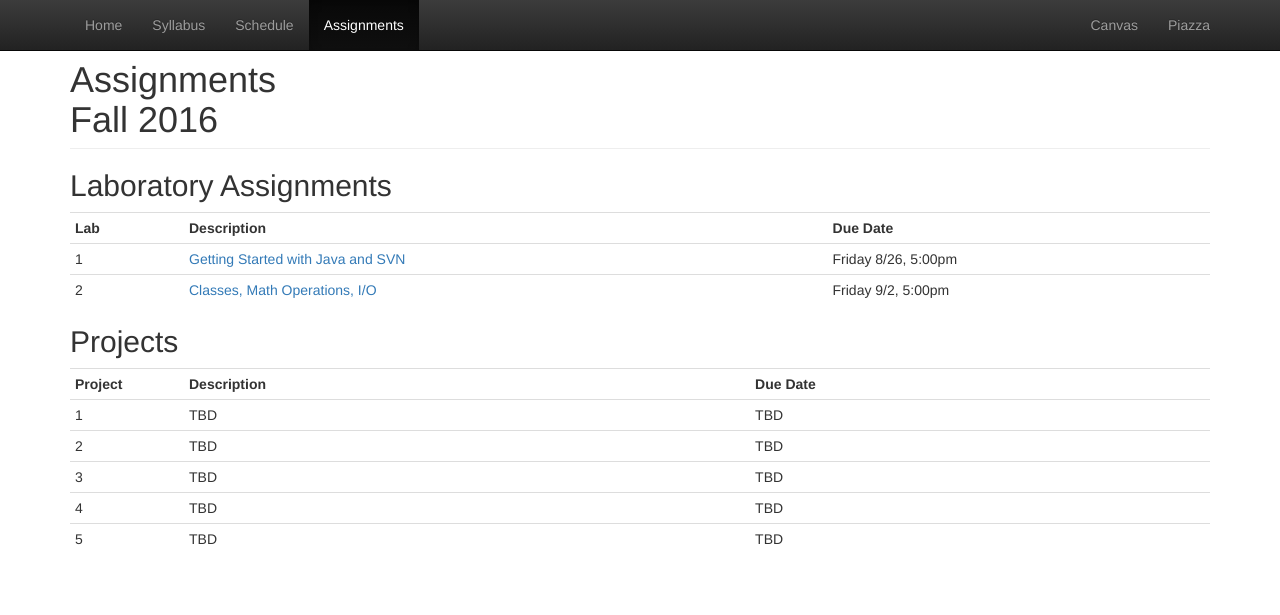
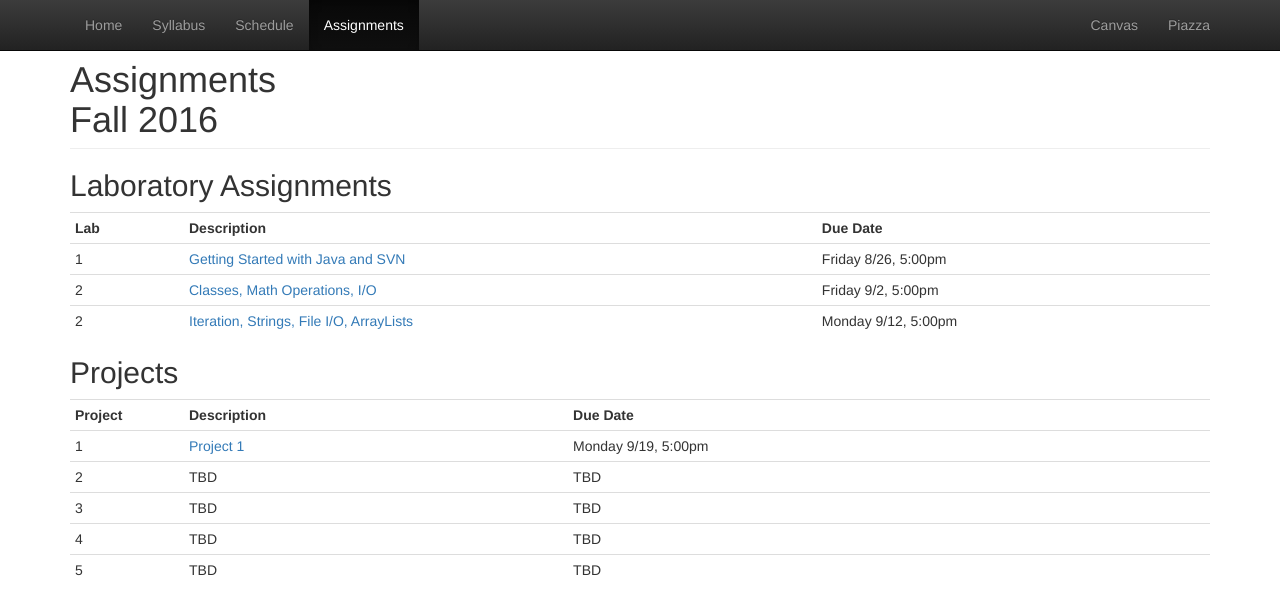
Before and after one commit to CS112-F16/cs112-f16.github.io, a Jekyll site: the page built from assignments.html, in a window 1280 px wide. Shown: the top 615 px of the page. Built offline with Jekyll 4.4.1, drawn with Linux system fonts in a browser that asks for light colours.

Commit message:
add lab 3 and project 1

```diff
--- a/assignments.html
+++ b/assignments.html
@@ -24,6 +24,11 @@ title: Assignments
        <td><a href="https://github.com/CS112-F16/labs/blob/master/lab2.md">Classes, Math Operations, I/O</a></td>
        <td>Friday 9/2, 5:00pm</td>
      </tr>
+     <tr>
+       <td>2</td>
+       <td><a href="https://github.com/CS112-F16/labs/blob/master/lab3.md">Iteration, Strings, File I/O, ArrayLists</a></td>
+       <td>Monday 9/12, 5:00pm</td>
+     </tr>
    </tbody>
  </table>
 
@@ -38,8 +43,8 @@ title: Assignments
    </tr>
    <tr>
      <td>1</td>
-     <td>TBD</td>
-     <td>TBD</td>
+     <td><a href="https://github.com/CS112-F16/projects/blob/master/project1.md">Project 1</a></td>
+     <td>Monday 9/19, 5:00pm</td>
    </tr>
    <tr>
      <td>2</td>
```
Also changed, not shown: schedule.html (+4 -4 lines), 6 other files.
